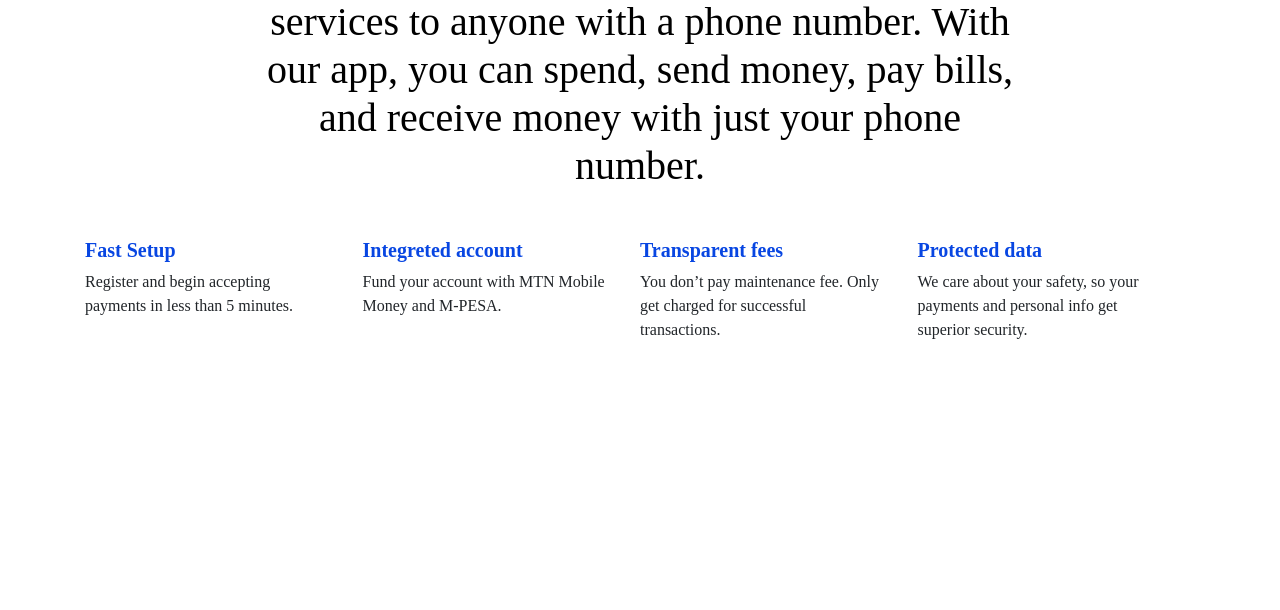
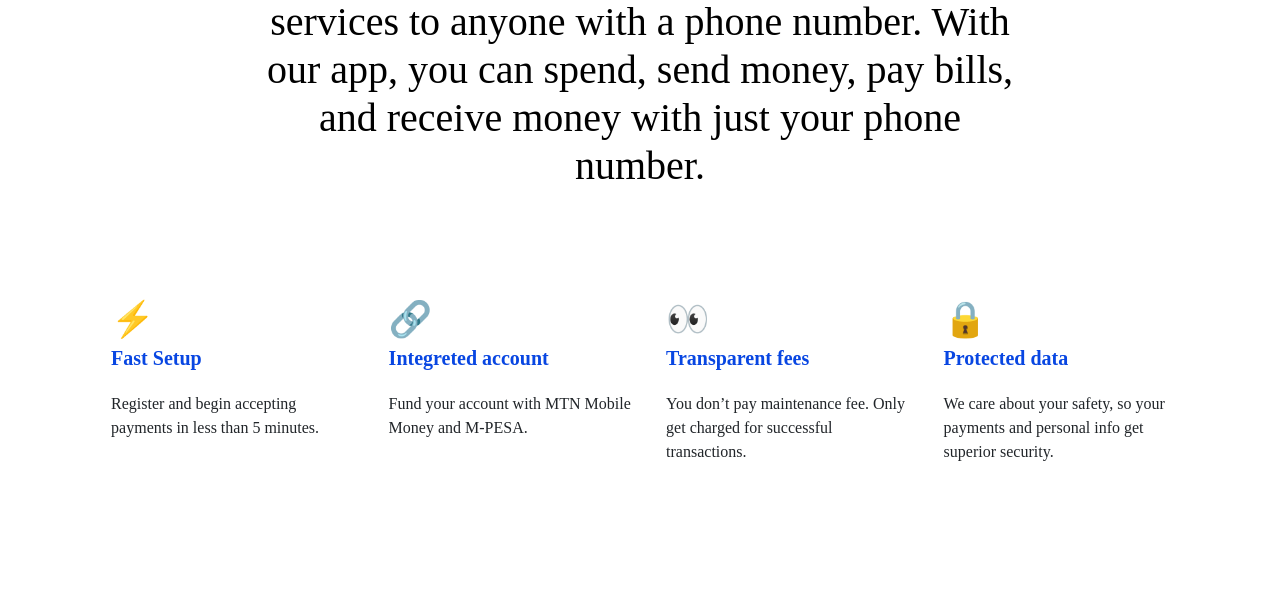
Before and after one commit to musakanneh/yeah-web, a PHP site: page / in a window 1280 px wide. Shown: the part 830-1440 px from the top of the page. Run offline with PHP 8.4, Linux system fonts and the light colour scheme.

Commit message:
About Us section completed

```diff
--- a/bs-4/css/style.css
+++ b/bs-4/css/style.css
@@ -38,7 +38,9 @@ nav{
 }
 #sub-header{
 }
-/* Sec Two */
+
+/* Sec Two
+-------------------------------------*/
 #sec-2{
   height: 100vh;
 }
@@ -52,12 +54,17 @@ nav{
 }
 #features-row{
   width: 100%;
+  margin-left: 1%;
 }
 #features-row h4{
   font-size: 20px;
   font-weight: bold;
+  margin-bottom: 22px;
   color: rgba(8,70,226,1);
 }
 #feaure-row-div{
   width: 100%;
 }
+span{
+  font-size: 35px;
+}
--- a/bs-4/index.html
+++ b/bs-4/index.html
@@ -57,20 +57,25 @@
     with a phone number. With our app, you can spend, send money,
     pay bills, and receive money with just your phone number.</h2>
   </div>
+  <br><br>
     <div class="row mt-5" id="features-row">
     <div class="col-md-3" id="feaure-row-div">
+      <span>⚡</span>
       <h4>Fast Setup</h4>
       <p>Register and begin accepting payments in less than 5 minutes.</p>
     </div>
     <div class="col-md-3" id="feaure-row-div">
+      <span>🔗</span>
       <h4>Integreted account</h4>
       <p>Fund your account with MTN Mobile Money and M-PESA.</p>
     </div>
     <div class="col-md-3" id="feaure-row-div">
+      <span>👀</span>
       <h4>Transparent fees</h4>
       <p>You don’t pay maintenance fee. Only get charged for successful transactions.</p>
     </div>
     <div class="col-md-3" id="feaure-row-div">
+      <span>🔒</span>
       <h4>Protected data</h4>
       <p>We care about your safety, so your payments and personal info get superior security.</p>
     </div>
```
